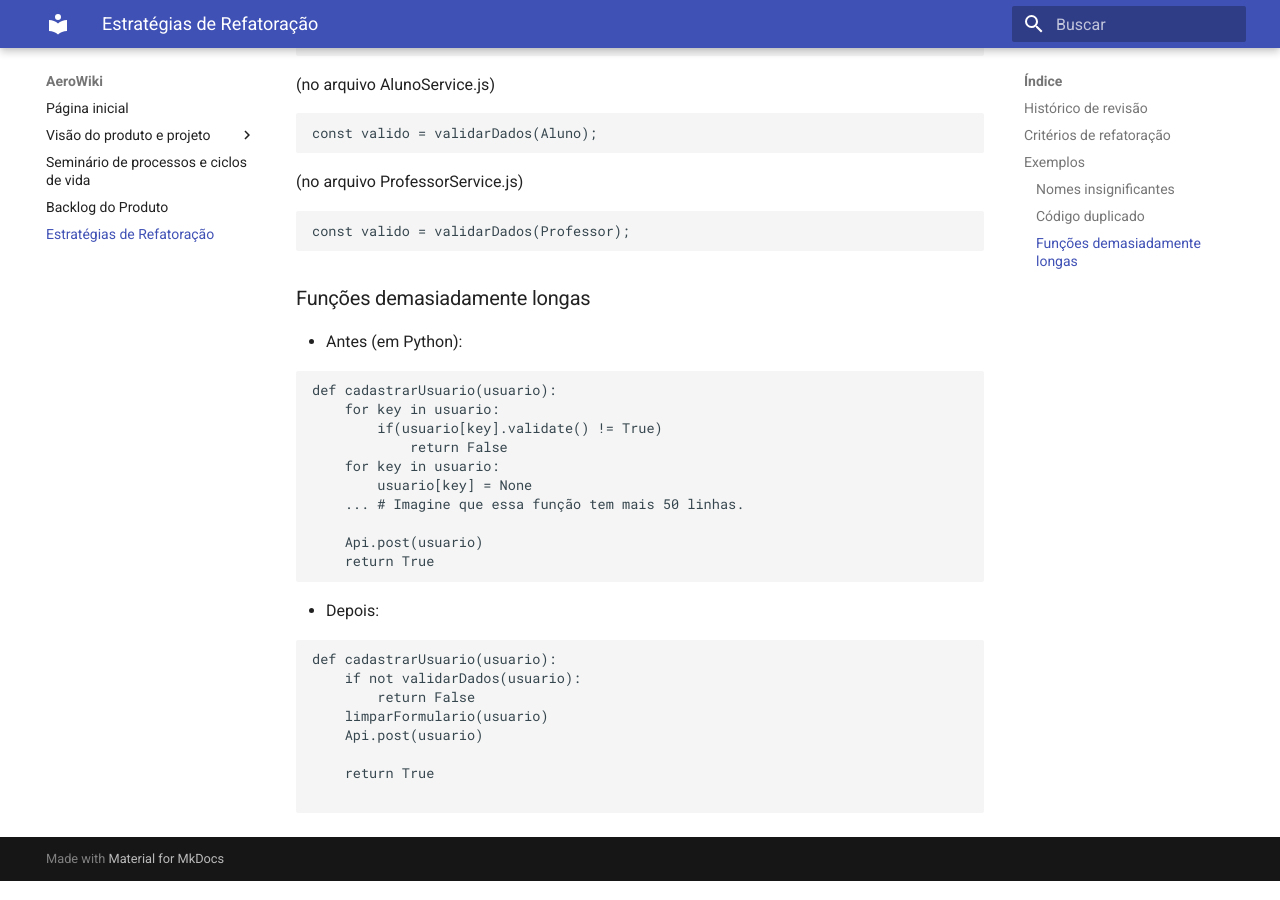
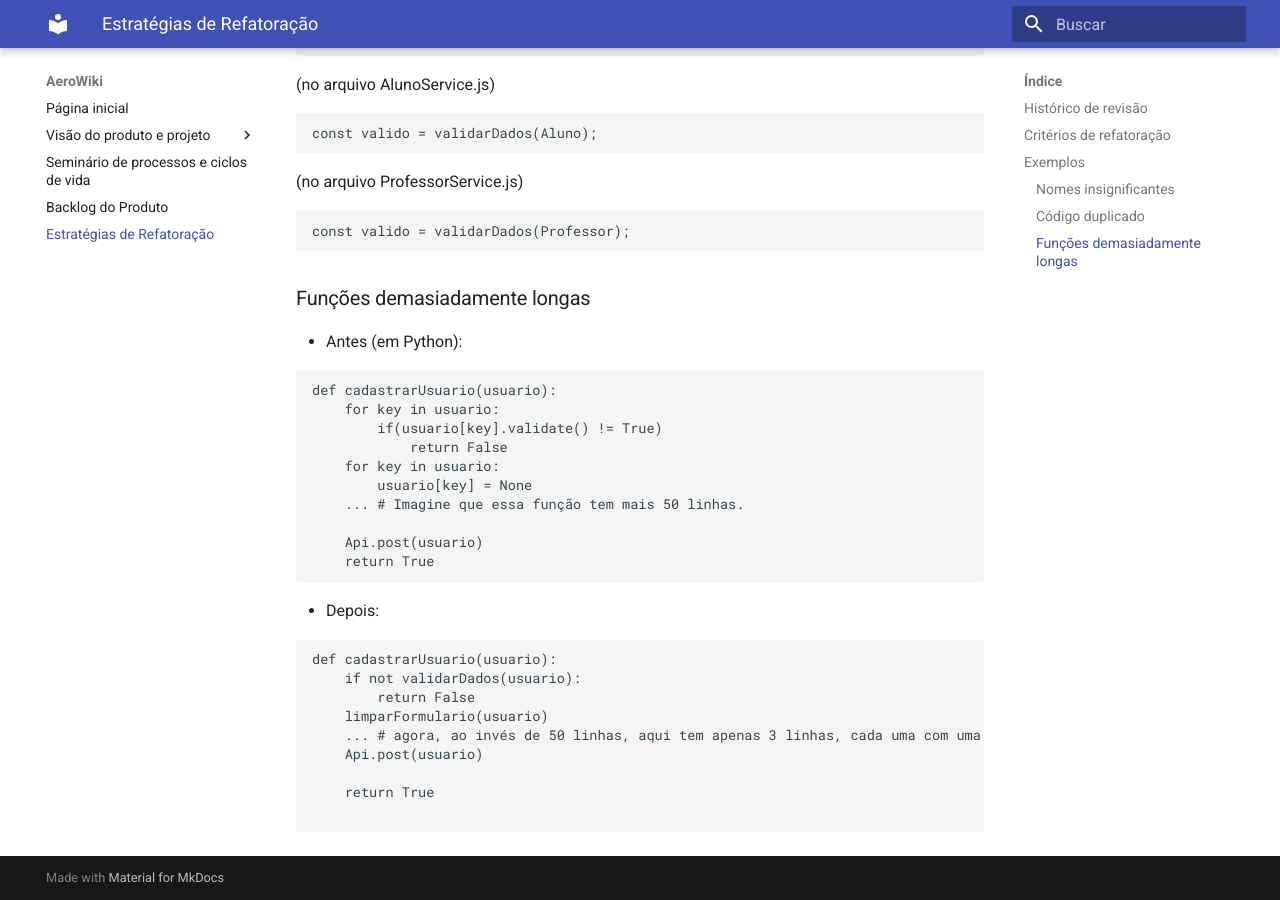
Before and after one commit to mdsreq-fga-unb/2022.2-AeroWiki, an MkDocs documentation site: the page built from docs/estrategias_refac.md, in a window 1280 px wide and 900 px high, scrolled down 1752 px. Built offline with MkDocs 1.6.1 and Material for MkDocs 9.7.7, drawn with Linux system fonts in a browser that asks for light colours.

Commit message:
melhoria em exemplo

```diff
--- a/docs/estrategias_refac.md
+++ b/docs/estrategias_refac.md
@@ -105,6 +105,7 @@ def cadastrarUsuario(usuario):
     if not validarDados(usuario):
         return False
     limparFormulario(usuario)
+    ... # agora, ao invés de 50 linhas, aqui tem apenas 3 linhas, cada uma com uma chamada de função.
     Api.post(usuario)
 
     return True
```
